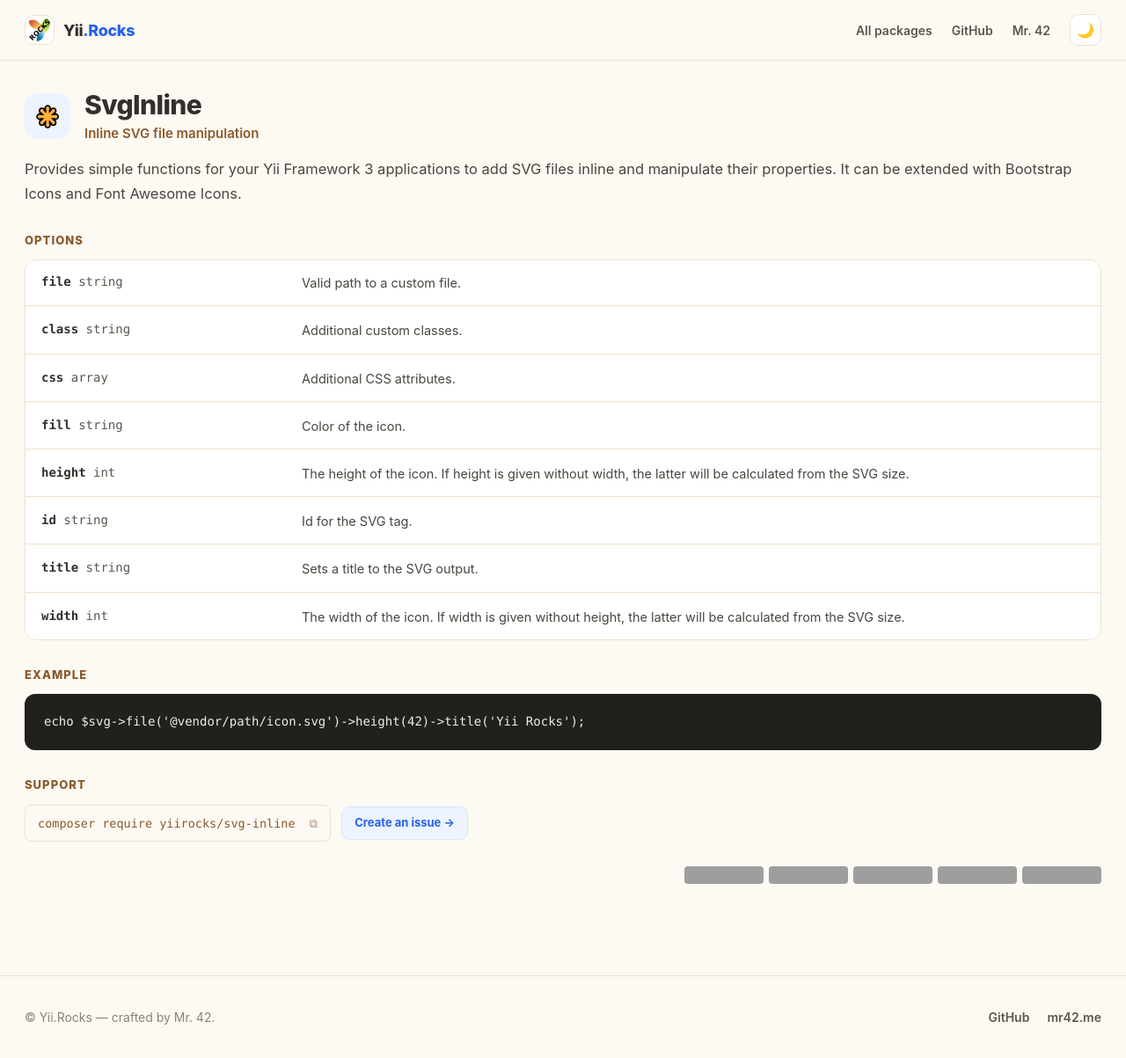
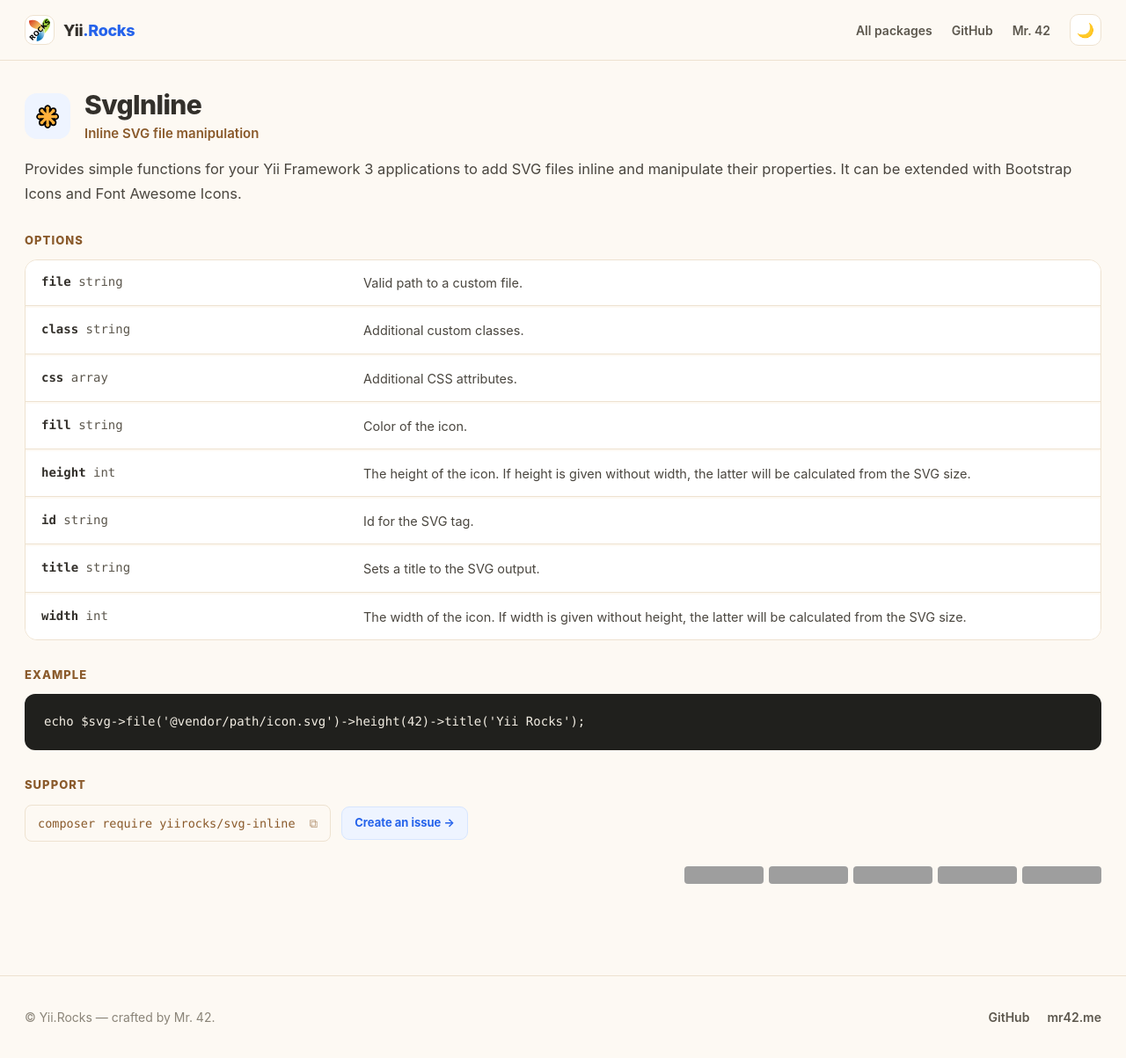
Before and after one commit to YiiRocks/YiiRocks.github.io, a Jekyll site: the page built from svg-inline/index.html, in a window 1280 px wide and 1203 px high. Shown: the whole window at 88% size. Built offline with Jekyll 4.4.1, drawn with Linux system fonts in a browser that asks for light colours; a style sheet for code colours, icons or effects is not loaded; grey boxes are pictures that could not be loaded.

Commit message:
Increase options-row name column max-width to 350px

```diff
--- a/assets/css/site.scss
+++ b/assets/css/site.scss
@@ -579,7 +579,7 @@
 
 .options-row {
     display: grid;
-    grid-template-columns: minmax(140px, 280px) 1fr;
+    grid-template-columns: minmax(140px, 350px) 1fr;
     gap: 16px;
     padding: 14px 18px;
     background: var(--yr-card-bg);
```
